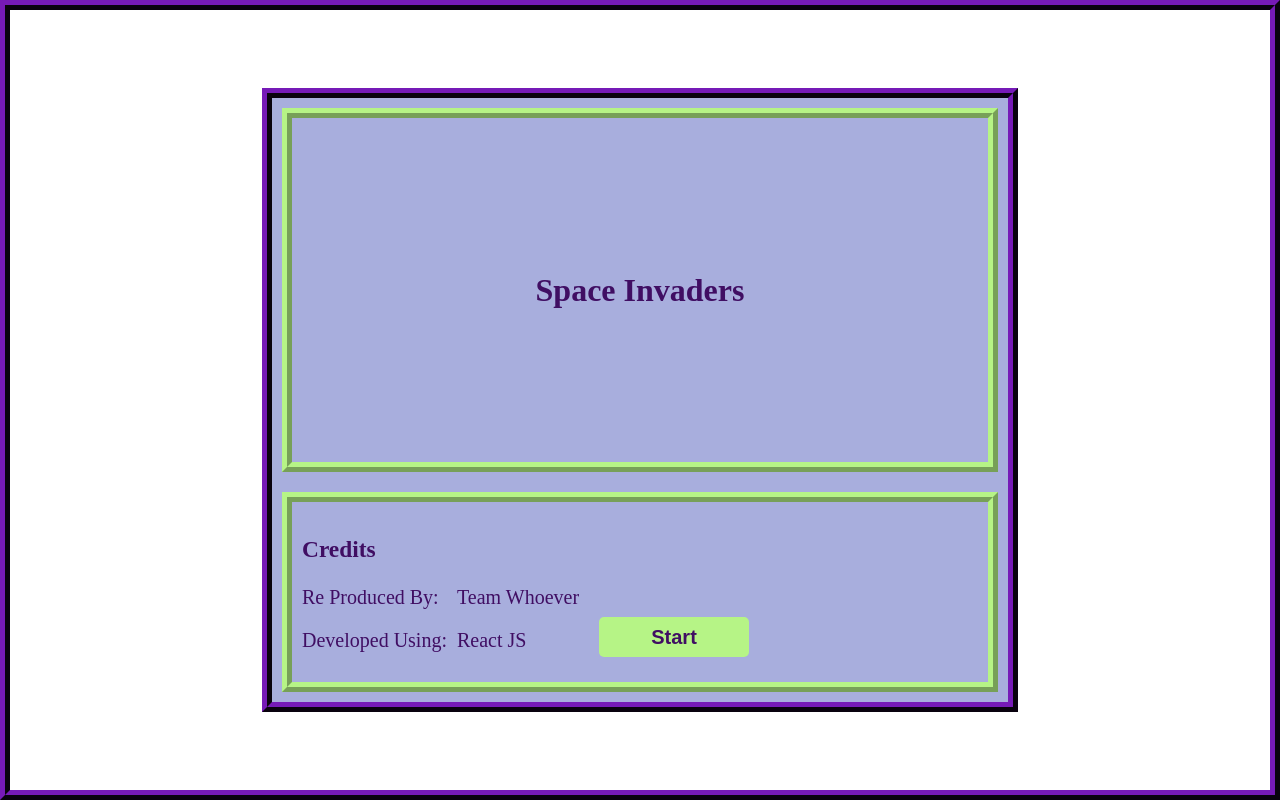
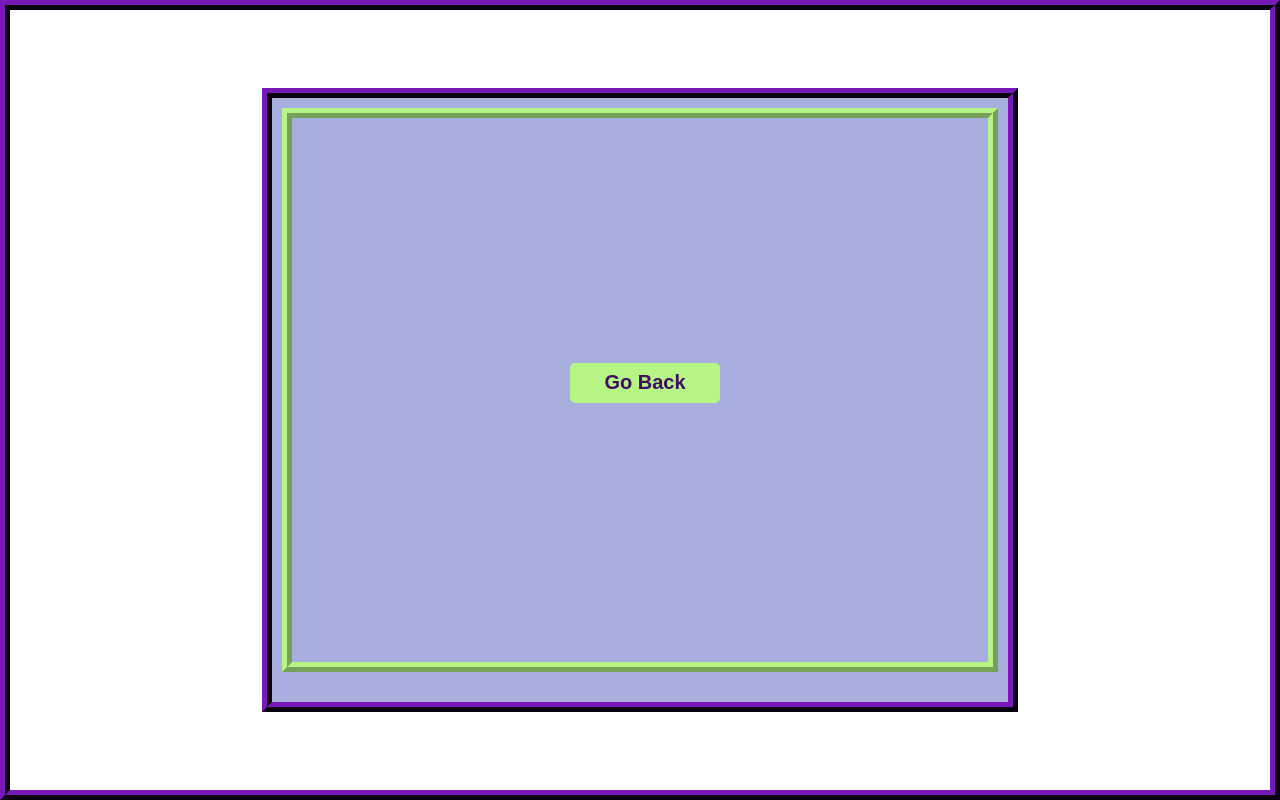
Before and after one commit to Black-Lotus98/CIS483-583-game, a React (Create React App) app: page / in a window 1280 px wide. Both pictures are taken after a click on the button "Start". Built offline with nearby package versions, Linux system fonts and the light colour scheme.

Commit message:
Page Transaction
-fix the start button positions
- make the start button works

```diff
--- a/src/App.js
+++ b/src/App.js
@@ -1,12 +1,12 @@
 import React from 'react';
 import Container from './components/Container/Container';
-import IntroPage from './components/gameScreen/introPage/IntroPage';
+import GameScreen from './components/gameScreen/GameScreen';
 
 
 function App() {
   return (
     <Container>
-      <IntroPage />
+      <GameScreen />
     </Container>
   );
 }
--- a/src/components/Container/Container.js
+++ b/src/components/Container/Container.js
@@ -4,6 +4,7 @@
 const Container = (props) => {
     return (
         <div className="container">
+            {props.gameScreen}
             {props.children}
         </div>
     )
--- a/src/components/gameScreen/GameScreen.js
+++ b/src/components/gameScreen/GameScreen.js
@@ -1,11 +1,31 @@
-import React from 'react'
+import React, { useState } from 'react'
 import './gameScreen.css'
 import IntroPage from './introPage/IntroPage'
+import TestPage from './testPage/TestPage';
 
 const GameScreen = (props) => {
+    const [currentScreen, setCurrentScreen] = useState('intro');
+
+    const changeToTestPage = () => {
+        setCurrentScreen('test');
+    }
+
+    const changeToIntroPage = () => {
+        setCurrentScreen('intro');
+    }
+
+    let renderedScreen;
+    switch (currentScreen) {
+        case 'test':
+            renderedScreen = <TestPage changeToIntroPage={changeToIntroPage} />;
+            break;
+        default:
+            renderedScreen = <IntroPage onChangeToTestPage={changeToTestPage} />;
+
+    }
     return (
         <div className="gameGridScreen">
-            {props.children}
+            {renderedScreen}
         </div>
     )
 }
--- a/src/components/gameScreen/introPage/IntroPage.js
+++ b/src/components/gameScreen/introPage/IntroPage.js
@@ -1,10 +1,11 @@
 import React, { Fragment } from 'react'
-import GameScreen from '../GameScreen'
 import './introPage.css'
 
-const IntroPage = () => {
+const IntroPage = (props) => {
+
+
     return (
-        <GameScreen>
+        <Fragment>
             <div className='header'>
                 <h1>Space Invaders</h1>
             </div>
@@ -19,11 +20,11 @@
                     <p>React JS</p>
                 </div>
                 <div className='col-3'>
-                    <button className='Start-btn'>Start</button>
+                    <button className='Start-btn' onClick={props.onChangeToTestPage} >Start</button>
                 </div>
 
             </div>
-        </GameScreen>
+        </Fragment>
 
     )
 }
--- a/src/components/gameScreen/introPage/introPage.css
+++ b/src/components/gameScreen/introPage/introPage.css
@@ -25,17 +25,21 @@
 .col-1 {
     order: 1;
     margin-right: 1rem;
+
 }
 
 .col-2 {
     order: 2;
     align-self: end;
+
 }
 
 .col-3 {
     order: 3;
     align-self: end;
-    margin-left: 1rem;
+    flex-grow: 3;
+    display: flex;
+    justify-content: flex-end;
 }
 
 .Start-btn {
--- /dev/null
+++ b/src/components/gameScreen/testPage/TestPage.js
@@ -0,0 +1,13 @@
+import React, { Fragment } from 'react'
+
+const TestPage = (props) => {
+    return (
+        <Fragment>
+            <div className='header'>
+                <button className='Start-btn' onClick={props.changeToIntroPage} >Go Back</button>
+            </div>
+        </Fragment>
+    )
+}
+
+export default TestPage
```
